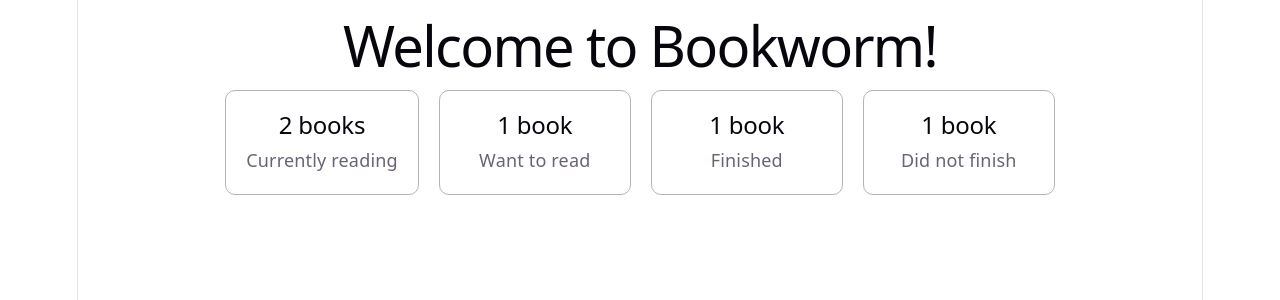
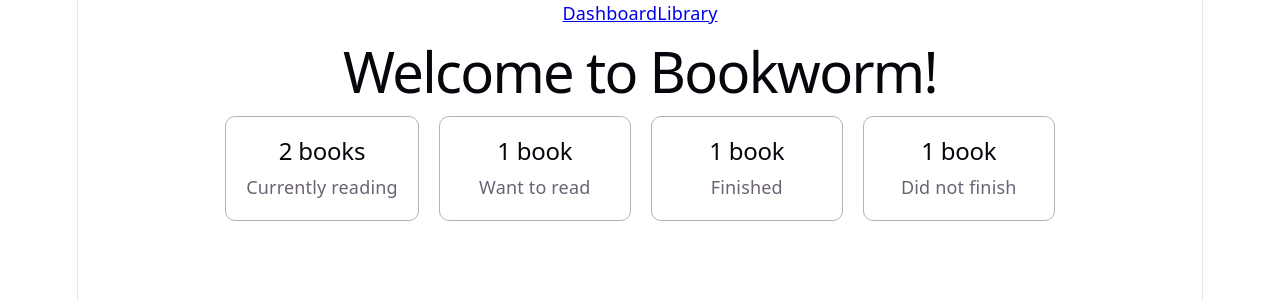
Before and after one commit to Maram-SH/bookworm, a React (Vite) app: page / in a window 1280 px wide. Shown: the top 300 px of the page. Built offline with nearby package versions, Linux system fonts and the light colour scheme.

Commit message:
Add links for pages

```diff
--- a/src/App.jsx
+++ b/src/App.jsx
@@ -1,5 +1,5 @@
 import { useState } from "react"
-import { BrowserRouter, Routes, Route } from "react-router-dom"
+import { BrowserRouter, Routes, Route, Link } from "react-router-dom"
 import Dashboard from "./pages/Dashboard"
 import Library from "./pages/Library"
 
@@ -145,6 +145,11 @@
 
   return (
     <BrowserRouter>
+      <nav>
+        <Link to="/">Dashboard</Link>
+        <Link to="/library">Library</Link>
+      </nav>
+
       <Routes>
         <Route
           path="/"
```
